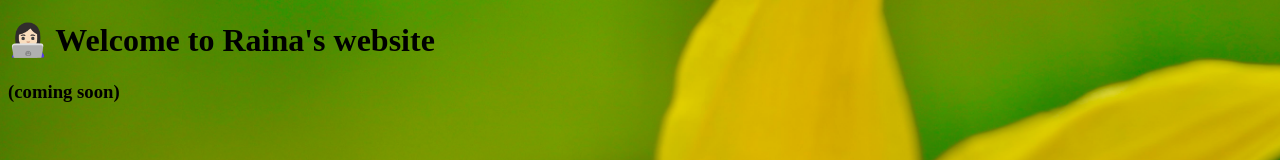
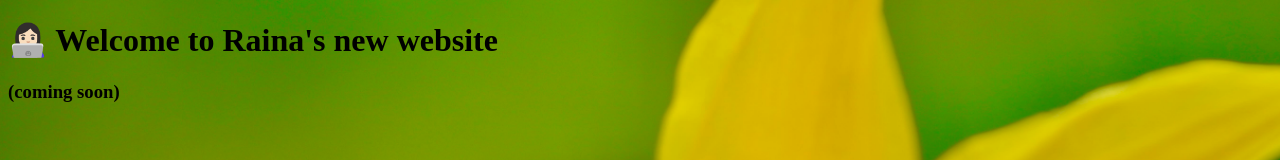
Before and after one commit to rainaflies/rainaflies.github.io, a plain HTML site: page index.html in a window 1280 px wide. Shown: the top 160 px of the page. Drawn offline with Linux system fonts and the light colour scheme.

Commit message:
Test commit from iPad

```diff
--- a/index.html
+++ b/index.html
@@ -12,7 +12,7 @@
         </style>
     </head>
     <body>
-        <h1>👩🏻‍💻 Welcome to Raina's website</h1>
+        <h1>👩🏻‍💻 Welcome to Raina's new website</h1>
         <h3>(coming soon)</h3>
     </body>
 </html>
```
